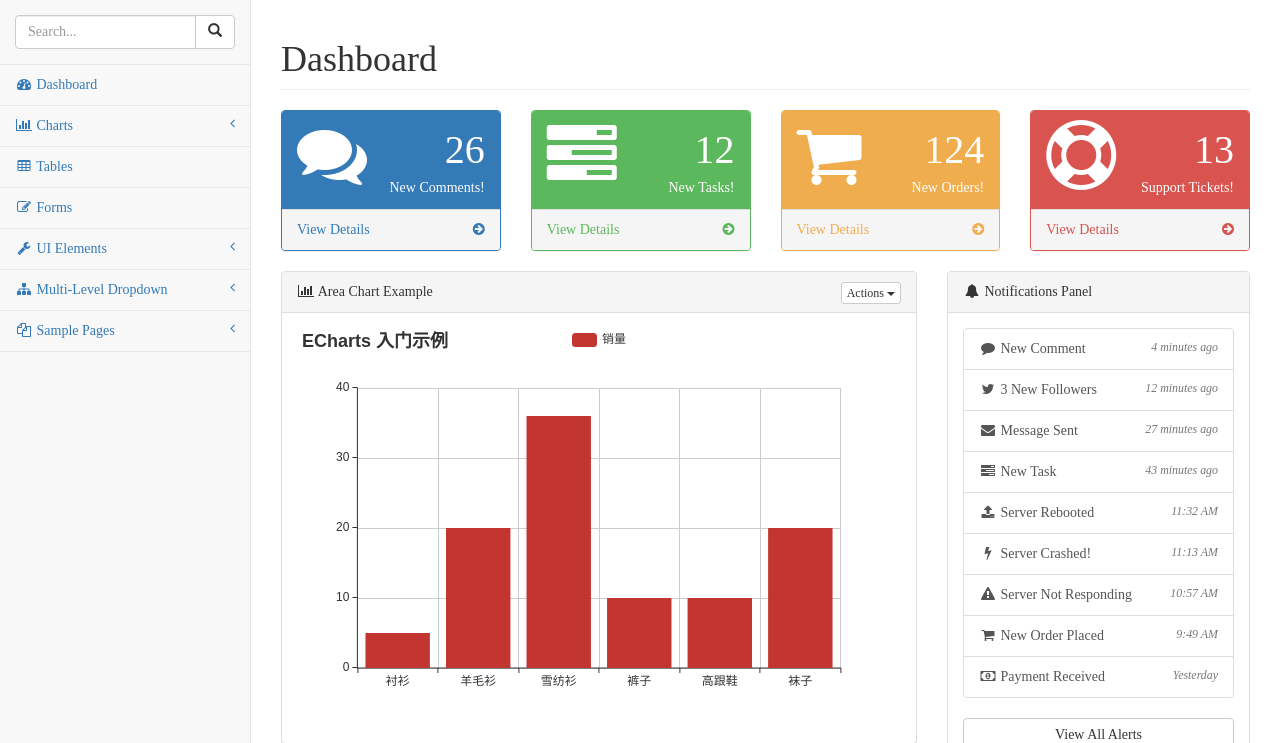
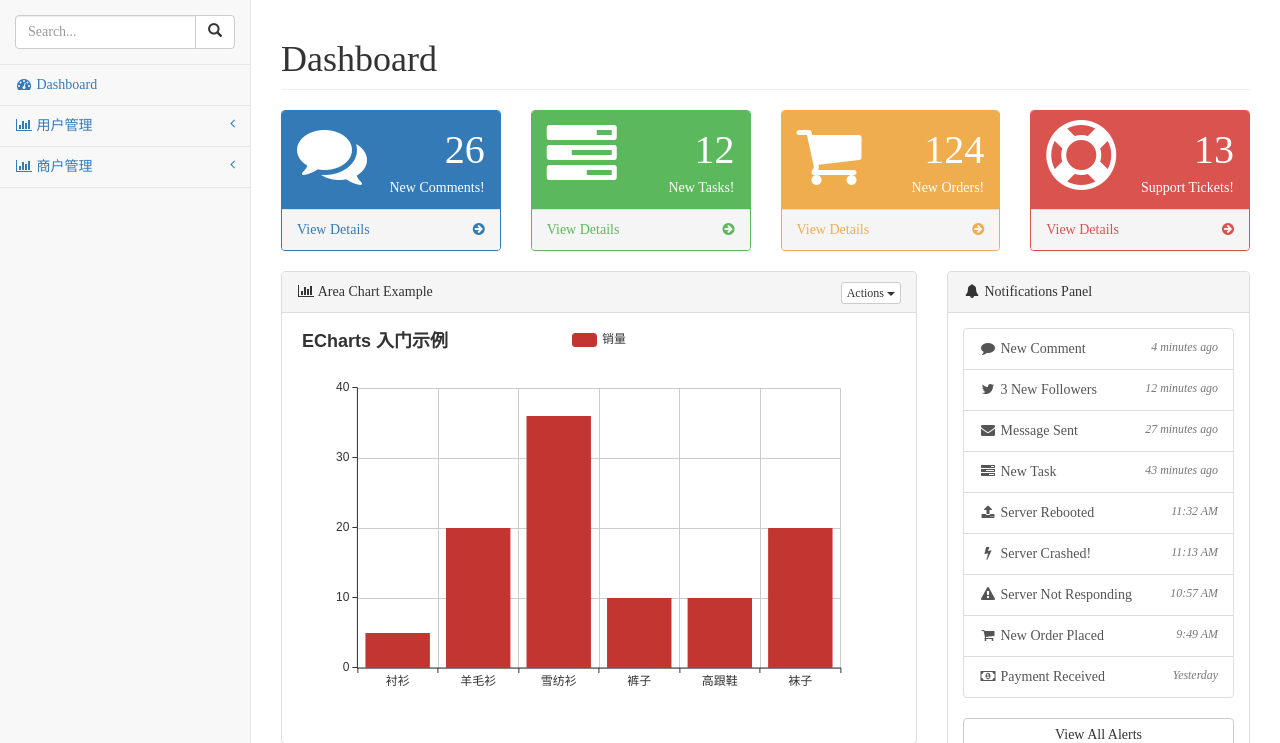
Before and after one commit to hauzerlee/nnitcommercialcustomer, a Django app: page /main/ in a window 1280 px wide. Shown: the part 51-794 px from the top of the page. Run offline with Django 3.2, Linux system fonts and the light colour scheme; grey boxes labelled with a size stand in for pictures from a placeholder-image service; some libraries are stand-ins or nearby versions.

Commit message:
hgzo - 0131

```diff
--- a/commercial_app_manage/commercial_app_manage/urls.py
+++ b/commercial_app_manage/commercial_app_manage/urls.py
@@ -21,8 +21,19 @@ urlpatterns = [
     url(r'^$', vPage.root),
     url(r'^login/$', vPage.login),
     url(r'^main/$', vPage.main),
-    url(r'^user/$', vPage.user),
-    url(r'^postmethod/$', vService.postmethod)
+
+    #usermanage
+    #url(r'^user/$', vPage.user),
+    url(r'^user/userinfomanage/$', vPage.userinfomanage),
+
+
+    #shopmanage
+
+
+
+    #mallmanage
+
+
 ]
 
 #server's methods
--- a/commercial_app_manage/market_manage/templates/pages/main.html
+++ b/commercial_app_manage/market_manage/templates/pages/main.html
@@ -7,14 +7,18 @@
 {% block style %}
     <link href="/static/styles/metisMenu.min.css" rel="stylesheet">
     <link href="/static/styles/font-awesome.min.css" rel="stylesheet">
+    {% block substyle %}{% endblock %}
 {% endblock %}
+
+
 
 {% block script %}
     <script src="/static/scripts/metisMenu.min.js"></script>
     <script src="/static/scripts/echarts.min.js"></script>
 
+    <script>
+
         <!-- 初始化菜单 -->
-    <script>
         $(function () {
             $('#side-menu').metisMenu();
 
@@ -45,8 +49,12 @@
             myChart.setOption(option);
         });
     </script>
-    <!-- /#wrapper -->
+
+    {% block subscript %}{% endblock %}
 {% endblock %}
+
+
+
 
 {% block content %}
     <div id="wrapper">
@@ -300,94 +308,45 @@
                             <!-- /input-group -->
                         </li>
                         <li>
-                            <a href="index.html"><i class="fa fa-dashboard fa-fw"></i> Dashboard</a>
+                            <a href="/main"><i class="fa fa-dashboard fa-fw"></i> Dashboard</a>
                         </li>
                         <li>
-                            <a href="#"><i class="fa fa-bar-chart-o fa-fw"></i> Charts<span class="fa arrow"></span></a>
+                            <a href="#"><i class="fa fa-bar-chart-o fa-fw"></i> 用户管理<span class="fa arrow"></span></a>
                             <ul class="nav nav-second-level">
                                 <li>
-                                    <a href="flot.html">Flot Charts</a>
+                                    <a href="/user/userinfomanage">用户信息管理</a>
                                 </li>
                                 <li>
-                                    <a href="morris.html">Morris.js Charts</a>
+                                    <a href="morris.html">用户积分管理</a>
+                                </li>
+                                <li>
+                                    <a href="morris.html">用户反馈信息管理</a>
+                                </li>
+                                <li>
+                                    <a href="morris.html">用户优惠券与余额管理</a>
                                 </li>
                             </ul>
                             <!-- /.nav-second-level -->
                         </li>
                         <li>
-                            <a href="/user/"><i class="fa fa-table fa-fw"></i> Tables</a>
+                            <a href="#"><i class="fa fa-bar-chart-o fa-fw"></i> 商户管理<span class="fa arrow"></span></a>
+                            <ul class="nav nav-second-level">
+                                <li>
+                                    <a href="flot.html">商户信息管理</a>
                                 </li>
                                 <li>
-                            <a href="forms.html"><i class="fa fa-edit fa-fw"></i> Forms</a>
+                                    <a href="morris.html">商户权限管理</a>
                                 </li>
                                 <li>
-                            <a href="#"><i class="fa fa-wrench fa-fw"></i> UI Elements<span class="fa arrow"></span></a>
-                            <ul class="nav nav-second-level">
-                                <li>
-                                    <a href="panels-wells.html">Panels and Wells</a>
+                                    <a href="morris.html">商户发布内容管理</a>
                                 </li>
                                 <li>
-                                    <a href="buttons.html">Buttons</a>
-                                </li>
-                                <li>
-                                    <a href="notifications.html">Notifications</a>
-                                </li>
-                                <li>
-                                    <a href="typography.html">Typography</a>
-                                </li>
-                                <li>
-                                    <a href="icons.html"> Icons</a>
-                                </li>
-                                <li>
-                                    <a href="grid.html">Grid</a>
+                                    <a href="morris.html">商户用户关系管理</a>
                                 </li>
                             </ul>
                             <!-- /.nav-second-level -->
                         </li>
-                        <li>
-                            <a href="#"><i class="fa fa-sitemap fa-fw"></i> Multi-Level Dropdown<span
-                                    class="fa arrow"></span></a>
-                            <ul class="nav nav-second-level">
-                                <li>
-                                    <a href="#">Second Level Item</a>
-                                </li>
-                                <li>
-                                    <a href="#">Second Level Item</a>
-                                </li>
-                                <li>
-                                    <a href="#">Third Level <span class="fa arrow"></span></a>
-                                    <ul class="nav nav-third-level">
-                                        <li>
-                                            <a href="#">Third Level Item</a>
-                                        </li>
-                                        <li>
-                                            <a href="#">Third Level Item</a>
-                                        </li>
-                                        <li>
-                                            <a href="#">Third Level Item</a>
-                                        </li>
-                                        <li>
-                                            <a href="#">Third Level Item</a>
-                                        </li>
-                                    </ul>
-                                    <!-- /.nav-third-level -->
-                                </li>
-                            </ul>
-                            <!-- /.nav-second-level -->
-                        </li>
-                        <li>
-                            <a href="#"><i class="fa fa-files-o fa-fw"></i> Sample Pages<span
-                                    class="fa arrow"></span></a>
-                            <ul class="nav nav-second-level">
-                                <li>
-                                    <a href="blank.html">Blank Page</a>
-                                </li>
-                                <li>
-                                    <a href="login.html">Login Page</a>
-                                </li>
-                            </ul>
-                            <!-- /.nav-second-level -->
-                        </li>
+
                     </ul>
                 </div>
                 <!-- /.sidebar-collapse -->
@@ -396,7 +355,8 @@
         </nav>
 
         <div id="page-wrapper">
-            {% block content-subpage %}
+
+            {% block subcontent %}
                 <div class="row">
                     <div class="col-lg-12">
                         <h1 class="page-header">Dashboard</h1>
@@ -645,7 +605,8 @@
                                             <div class="timeline-heading">
                                                 <h4 class="timeline-title">Lorem ipsum dolor</h4>
                                                 <p>
-                                                <small class="text-muted"><i class="fa fa-clock-o"></i> 11 hours ago via
+                                                    <small class="text-muted"><i class="fa fa-clock-o"></i> 11 hours ago
+                                                        via
                                                         Twitter
                                                     </small>
                                                 </p>
@@ -653,7 +614,8 @@
                                             <div class="timeline-body">
                                                 <p>Lorem ipsum dolor sit amet, consectetur adipisicing elit. Libero
                                                     laboriosam dolor perspiciatis omnis exercitationem. Beatae, officia
-                                                pariatur? Est cum veniam excepturi. Maiores praesentium, porro voluptas
+                                                    pariatur? Est cum veniam excepturi. Maiores praesentium, porro
+                                                    voluptas
                                                     suscipit facere rem dicta, debitis.</p>
                                             </div>
                                         </div>
@@ -666,9 +628,11 @@
                                                 <h4 class="timeline-title">Lorem ipsum dolor</h4>
                                             </div>
                                             <div class="timeline-body">
-                                            <p>Lorem ipsum dolor sit amet, consectetur adipisicing elit. Autem dolorem
+                                                <p>Lorem ipsum dolor sit amet, consectetur adipisicing elit. Autem
+                                                    dolorem
                                                     quibusdam, tenetur commodi provident cumque magni voluptatem libero,
-                                                quis rerum. Fugiat esse debitis optio, tempore. Animi officiis alias,
+                                                    quis rerum. Fugiat esse debitis optio, tempore. Animi officiis
+                                                    alias,
                                                     officia repellendus.</p>
                                                 <p>Lorem ipsum dolor sit amet, consectetur adipisicing elit. Laudantium
                                                     maiores odit qui est tempora eos, nostrum provident explicabo
@@ -686,7 +650,8 @@
                                             </div>
                                             <div class="timeline-body">
                                                 <p>Lorem ipsum dolor sit amet, consectetur adipisicing elit. Repellendus
-                                                numquam facilis enim eaque, tenetur nam id qui vel velit similique nihil
+                                                    numquam facilis enim eaque, tenetur nam id qui vel velit similique
+                                                    nihil
                                                     iure molestias aliquam, voluptatem totam quaerat, magni commodi
                                                     quisquam.</p>
                                             </div>
@@ -698,9 +663,11 @@
                                                 <h4 class="timeline-title">Lorem ipsum dolor</h4>
                                             </div>
                                             <div class="timeline-body">
-                                            <p>Lorem ipsum dolor sit amet, consectetur adipisicing elit. Voluptates est
+                                                <p>Lorem ipsum dolor sit amet, consectetur adipisicing elit. Voluptates
+                                                    est
                                                     quaerat asperiores sapiente, eligendi, nihil. Itaque quos, alias
-                                                sapiente rerum quas odit! Aperiam officiis quidem delectus libero, omnis
+                                                    sapiente rerum quas odit! Aperiam officiis quidem delectus libero,
+                                                    omnis
                                                     ut debitis!</p>
                                             </div>
                                         </div>
@@ -715,7 +682,8 @@
                                             <div class="timeline-body">
                                                 <p>Lorem ipsum dolor sit amet, consectetur adipisicing elit. Nobis minus
                                                     modi quam ipsum alias at est molestiae excepturi delectus nesciunt,
-                                                quibusdam debitis amet, beatae consequuntur impedit nulla qui! Laborum,
+                                                    quibusdam debitis amet, beatae consequuntur impedit nulla qui!
+                                                    Laborum,
                                                     atque.</p>
                                                 <hr>
                                                 <div class="btn-group">
@@ -744,9 +712,11 @@
                                                 <h4 class="timeline-title">Lorem ipsum dolor</h4>
                                             </div>
                                             <div class="timeline-body">
-                                            <p>Lorem ipsum dolor sit amet, consectetur adipisicing elit. Sequi fuga odio
+                                                <p>Lorem ipsum dolor sit amet, consectetur adipisicing elit. Sequi fuga
+                                                    odio
                                                     quibusdam. Iure expedita, incidunt unde quis nam! Quod, quisquam.
-                                                Officia quam qui adipisci quas consequuntur nostrum sequi. Consequuntur,
+                                                    Officia quam qui adipisci quas consequuntur nostrum sequi.
+                                                    Consequuntur,
                                                     commodi.</p>
                                             </div>
                                         </div>
@@ -760,7 +730,8 @@
                                             </div>
                                             <div class="timeline-body">
                                                 <p>Lorem ipsum dolor sit amet, consectetur adipisicing elit. Deserunt
-                                                obcaecati, quaerat tempore officia voluptas debitis consectetur culpa
+                                                    obcaecati, quaerat tempore officia voluptas debitis consectetur
+                                                    culpa
                                                     amet, accusamus dolorum fugiat, animi dicta aperiam, enim incidunt
                                                     quisquam maxime neque eaque.</p>
                                             </div>
@@ -899,7 +870,8 @@
                                                 </small>
                                             </div>
                                             <p>
-                                            Lorem ipsum dolor sit amet, consectetur adipiscing elit. Curabitur bibendum
+                                                Lorem ipsum dolor sit amet, consectetur adipiscing elit. Curabitur
+                                                bibendum
                                                 ornare dolor, quis ullamcorper ligula sodales.
                                             </p>
                                         </div>
@@ -917,7 +889,8 @@
                                                 <strong class="pull-right primary-font">Bhaumik Patel</strong>
                                             </div>
                                             <p>
-                                            Lorem ipsum dolor sit amet, consectetur adipiscing elit. Curabitur bibendum
+                                                Lorem ipsum dolor sit amet, consectetur adipiscing elit. Curabitur
+                                                bibendum
                                                 ornare dolor, quis ullamcorper ligula sodales.
                                             </p>
                                         </div>
@@ -935,7 +908,8 @@
                                                 </small>
                                             </div>
                                             <p>
-                                            Lorem ipsum dolor sit amet, consectetur adipiscing elit. Curabitur bibendum
+                                                Lorem ipsum dolor sit amet, consectetur adipiscing elit. Curabitur
+                                                bibendum
                                                 ornare dolor, quis ullamcorper ligula sodales.
                                             </p>
                                         </div>
@@ -953,7 +927,8 @@
                                                 <strong class="pull-right primary-font">Bhaumik Patel</strong>
                                             </div>
                                             <p>
-                                            Lorem ipsum dolor sit amet, consectetur adipiscing elit. Curabitur bibendum
+                                                Lorem ipsum dolor sit amet, consectetur adipiscing elit. Curabitur
+                                                bibendum
                                                 ornare dolor, quis ullamcorper ligula sodales.
                                             </p>
                                         </div>
@@ -980,6 +955,7 @@
                 </div>
                 <!-- /.row -->
             {% endblock %}
+
         </div>
         <!-- /#page-wrapper -->
 
--- /dev/null
+++ b/commercial_app_manage/market_manage/templates/pages/modules/user/userinfomanage.js
@@ -0,0 +1,3 @@
+/**
+ * Created by Administrator on 2016/1/26.
+ */
--- a/commercial_app_manage/market_manage/views/views_page.py
+++ b/commercial_app_manage/market_manage/views/views_page.py
@@ -14,7 +14,6 @@ def login(request):
     request.session['timenow'] = time.strftime("%Y-%m-%d %H:%M:%S", time.localtime(time.time()))
     return render(request, 'pages/login.html')
 
-
 def main(request):
     return render(request, 'pages/main.html')
 
@@ -22,3 +21,6 @@ def main(request):
 def user(request):
     return render(request, 'pages/modules/user/blankpage.html',
                   {'persons': UserInfo.objects.all(), 'nowtime': request.session['timenow'],'method':request.method})
+
+def userinfomanage(request):
+    return render(request, 'pages/modules/user/userinfomanage.html')
```
Also changed, not shown: commercial_app_manage/market_manage/templates/pages/modules/user/userinfomanage.html (added, +16 -0 lines). Lines whose indentation alone changed are shown as unchanged.
